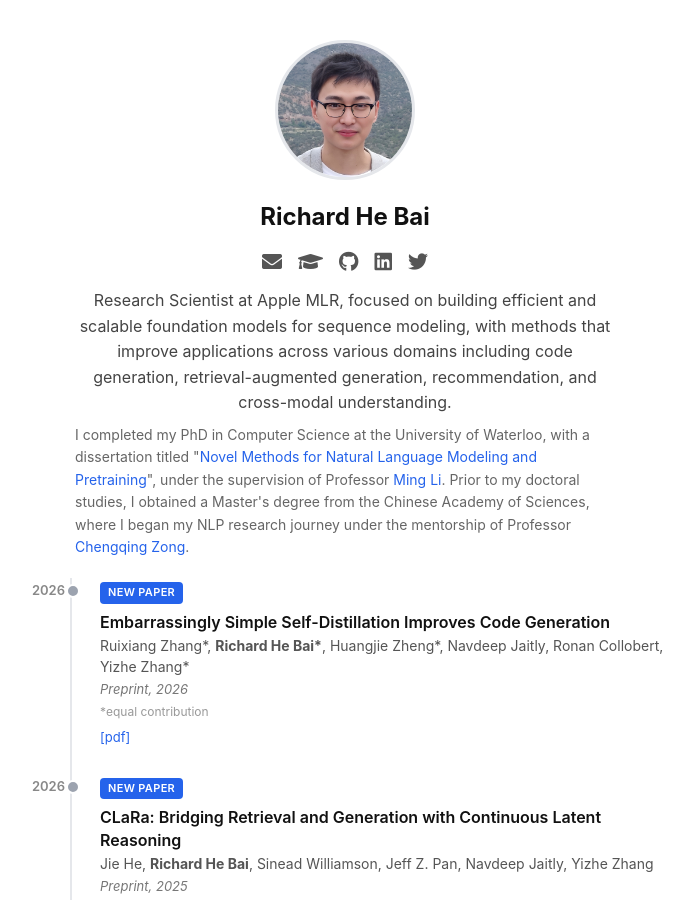
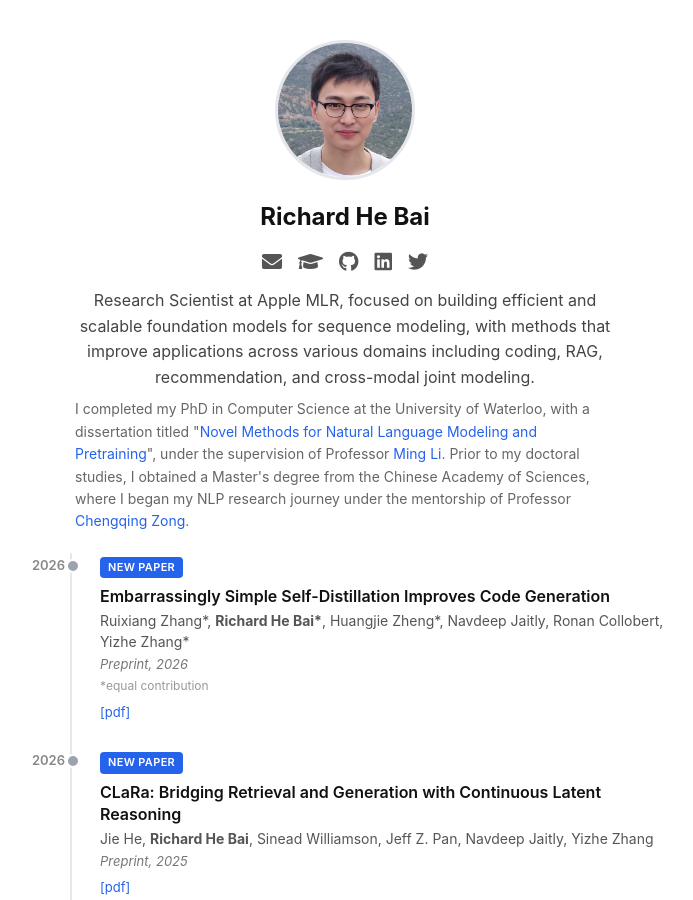
Before and after one commit to richardbaihe/richardbaihe.github.io, a Jekyll site: the page built from index.md, in a window 1280 px wide and 900 px high. Shown: the whole window, without its empty margins (295-988 px from the left). Built offline with Jekyll 4.4.1, drawn with Linux system fonts in a browser that asks for light colours; nearby versions of some CDN libraries.

Commit message:
Refine bio wording: coding, RAG, cross-modal joint modeling
Co-Authored-By: Claude Opus 4.6 <noreply@anthropic.com>

```diff
--- a/_config.yml
+++ b/_config.yml
@@ -7,7 +7,7 @@ markdown: kramdown
 
 # Profile
 avatar: /assets/img/avatar.jpeg
-bio: "Research Scientist at Apple MLR, focused on building efficient and scalable foundation models for sequence modeling, with methods that improve applications across various domains including code generation, retrieval-augmented generation, recommendation, and cross-modal understanding."
+bio: "Research Scientist at Apple MLR, focused on building efficient and scalable foundation models for sequence modeling, with methods that improve applications across various domains including coding, RAG, recommendation, and cross-modal joint modeling."
 education: >-
   I completed my PhD in Computer Science at the University of Waterloo,
   with a dissertation titled
```
